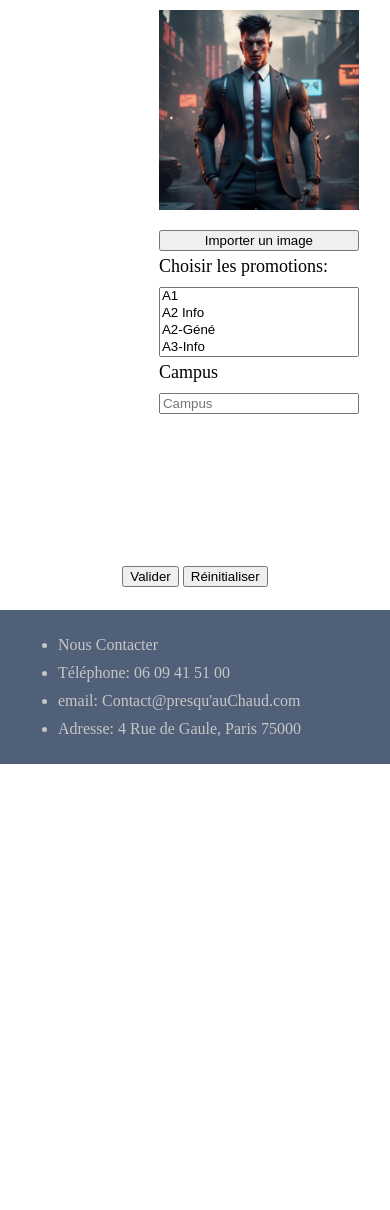
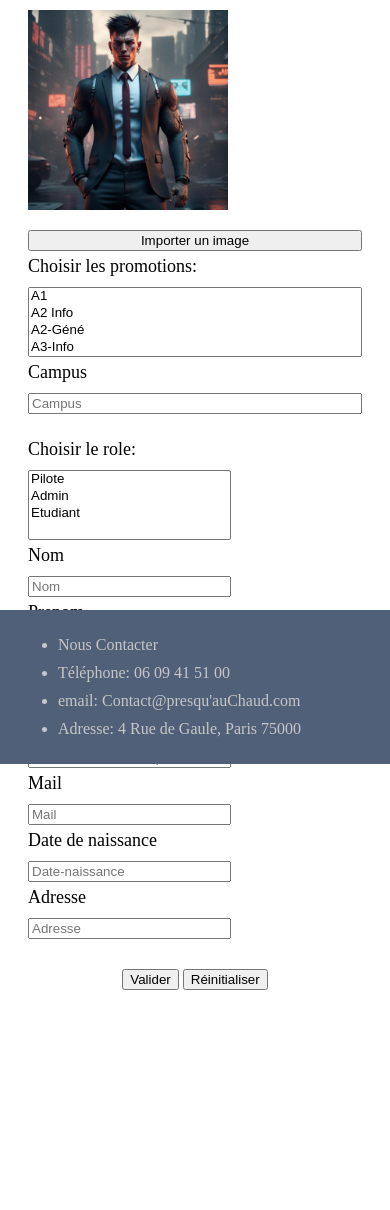
Before and after one commit to Mich3OOO/WEB, a PHP site: page /ajouter_compte_pilote.html in a window 390 px wide; the page is wider, and only the part inside the window is pictured. Shown: the part 80-1290 px from the top of that part. Before the commit the page ends 844 px from the top of that part, so only its background shows below. Run offline with PHP 8.4, Linux system fonts and the light colour scheme.

Commit message:
pwd page compte pilote

```diff
--- a/assets/styles.css
+++ b/assets/styles.css
@@ -159,4 +159,13 @@ footer
         text-align: left;
         display: list-item;
     }
+    .flex-container{
+        flex-direction: column;
+    }
+    .flex-gauche{
+        margin-left: 0%;
+    }
+    .flex-bas{
+        margin-bottom: 200px;
+    }
 }
```
